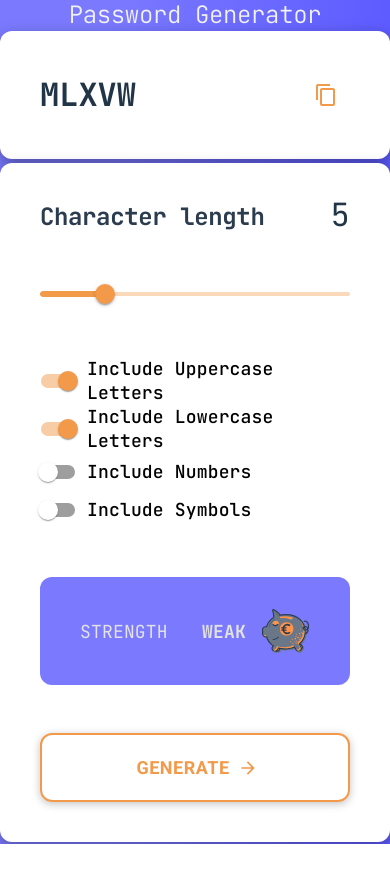
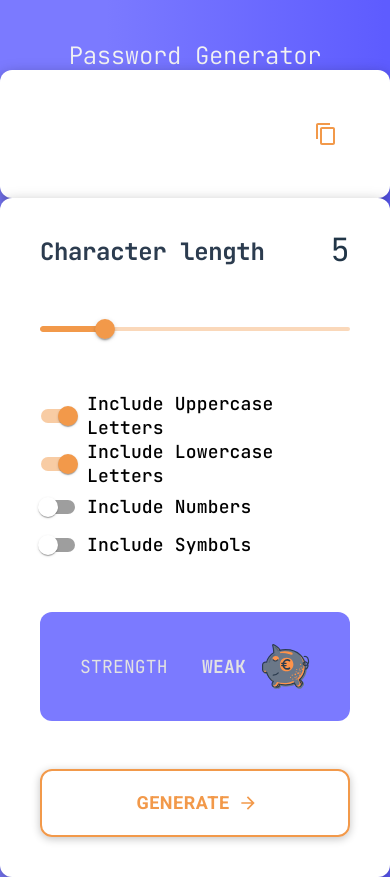
Before and after one commit to AdrienBelhomme/password-generator, a React (Vite) app: page / in a window 390 px wide. Shown: the top 877 px of the page. Before the commit the page ends 844 px from the top, so only its background shows below. Built offline with nearby package versions, Linux system fonts and the light colour scheme.

Commit message:
finish project. it works. need to make it responsive now

```diff
--- a/src/App.jsx
+++ b/src/App.jsx
@@ -39,18 +39,27 @@ const App = () => {
     const charactersLower = 'abcdefghijklmnopqrstuvwxyz';
     const numbers = '0123456789';
     const symbols = '@#!)!(\'"$*';
-    const charactersLength = charactersUpper.length;
+
+    const allCharacters = (checkbox.uppercase && charactersUpper ? charactersUpper : '')
+    + (checkbox.lowercase && charactersLower ? charactersLower : '')
+    + (checkbox.numbers && numbers ? numbers : '') + (checkbox.symbols && symbols ? symbols : '');
+
+    const charactersLength = allCharacters.length;
     for (let i = 0; i < passwordlength; i += 1) {
-      result += charactersUpper.charAt(Math.floor(Math.random()
+      result += allCharacters.charAt(Math.floor(Math.random()
  * charactersLength));
     }
     setPassword(result);
     return result;
   };
 
-  useEffect(() => {
+  /*  useEffect(() => {
     makePassword(passwordLength);
-  }, [passwordLength, checkbox]);
+  }, [passwordLength, checkbox]); */
+
+  const generatePassword = () => {
+    makePassword(passwordLength);
+  };
 
   const clipboardDelay = () => {
     return setTimeout(() => {
@@ -68,7 +77,12 @@ const App = () => {
 
   return (
     <Box className="bg-violet main-container img-bg-svg">
-      <Grid className="container" container>
+      <Grid
+        className="container"
+        container
+        sx={{ paddingTop: '5vh',
+        }}
+      >
         <Grid item xs={12}>
           <Typography className="gray" variant="h1" fontSize="24px">Password Generator</Typography>
         </Grid>
@@ -120,6 +134,7 @@ const App = () => {
           <Grid className="button-generate" item xs={10}>
             <Button
               className="button-generate-inside"
+              onClick={generatePassword}
               sx={{
               }}
               variant="outlined"
```
